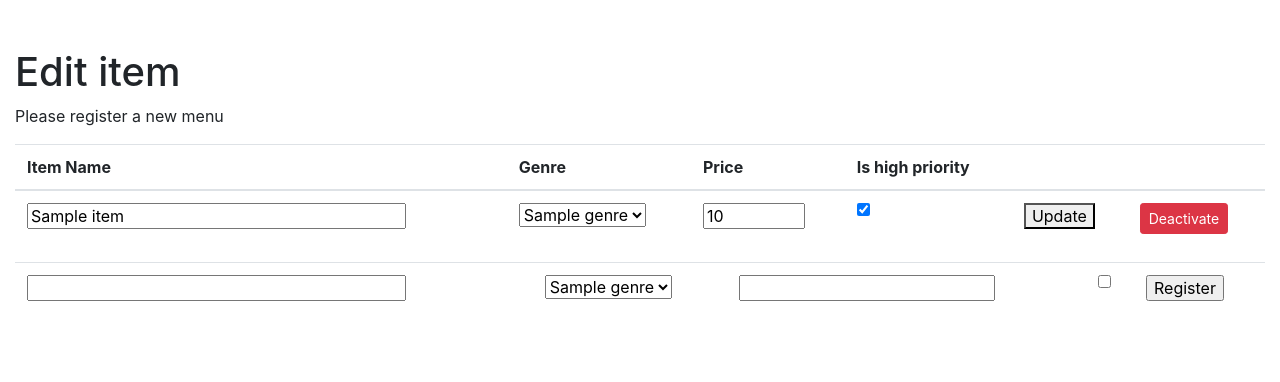
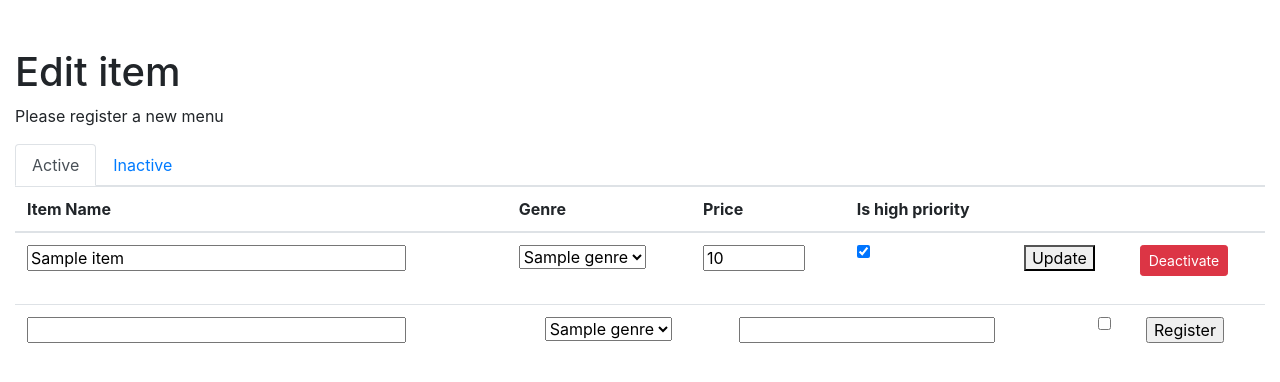
Before and after one commit to arinko-ya/order-counter, a Flask app: page /item/edit_item in a window 1280 px wide. Shown: the part 56-438 px from the top of the page. Run offline with Flask 2, Linux system fonts and the light colour scheme; a user stored in the database is signed in; tables that the repository leaves empty hold one stand-in row (values such as "Sample post"); some libraries are stand-ins or nearby versions.

Commit message:
商品一覧で、有効と無効をタブ分けする #16

```diff
--- a/app/item/views.py
+++ b/app/item/views.py
@@ -12,7 +12,8 @@
 @login_required
 def edit_item():
     genre_list = Genre.get_genre_list()
-    item_list = Item.query.all()
+    active_item_list = Item.query.filter_by(is_active=True).all()
+    inactive_item_list = Item.query.filter_by(is_active=False).all()
     form = EditItemForm()
     form.genre.choices = genre_list
     if form.validate_on_submit():
@@ -27,7 +28,8 @@
     return render_template('item/edit_item.html',
                            title='Edit item',
                            form=form,
-                           item_list=item_list,
+                           active_item_list=active_item_list,
+                           inactive_item_list=inactive_item_list,
                            genre_list=genre_list)
 
 
--- a/app/templates/item/edit_item.html
+++ b/app/templates/item/edit_item.html
@@ -3,42 +3,22 @@
   <h1>{{ title }}</h1>
   <p>Please register a new menu</p>
   <form id="ItemEditForm" action="" method="post">
-    <table class="table">
-      <thead>
-        <tr>
-          <th scope="col">Item Name</th>
-          <th scope="col">Genre</th>
-          <th scope="col">Price</th>
-          <th scope="col">Is high priority</th>
-          <th scope="col"></th>
-          <th scope="col"></th>
-        </tr>
-      </thead>
-      <tbody>
-      {%- if item_list -%}
-      {%- for item in item_list -%}
-        <tr>
-          <td><input size="32" name="name_{{ item.id }}" value="{{ item.name }}"></td>
-          <td>
-            <select name="genre_id_{{ item.id }}">
-              {%- for genre in genre_list -%}
-              <option value="{{ genre[0] }}" {% if item.genre.name == genre[1] %}selected{%- endif -%}>{{ genre[1] }}</option>
-              {%- endfor -%}
-            </select>
-          </td>
-          <td><input size="5" name="price_{{ item.id }}" value="{{ item.price }}"></td>
-          <td><input value="True" name="is_high_priority_{{ item.id }}" type="checkbox" {% if item.is_high_priority %}checked{% endif %}></td>
-          <td><button type="submit" form="ItemEditForm" formaction="{{ url_for('item.update_item', item_id=item.id) }}">Update</button></td>
-          {% if item.is_active %}
-            <td><button type="submit" class="btn btn-danger btn-sm" formaction="{{ url_for('item.update_active', item_id=item.id) }}">Deactivate</button></td>
-          {% else %}
-            <td><button type="submit" class="btn btn-success btn-sm" formaction="{{ url_for('item.update_active', item_id=item.id) }}">Activate</button></td>
-          {% endif %}
-        </tr>
-      {%- endfor -%}
-      {%- endif -%}
-      </tbody>
-    </table>
+    <ul class="nav nav-tabs">
+      <li class="nav-item">
+        <a class="nav-link active" data-toggle="tab" href="#active" aria-controls="active" aria-selected="true">Active</a>
+      </li>
+      <li class="nav-item">
+        <a class="nav-link" data-toggle="tab" href="#inactive" aria-controls="inactive" aria-selected="false">Inactive</a>
+      </li>
+    </ul>
+    <div class="tab-content">
+      <div class="tab-pane fade show active" id="active" aria-labelledby="active-tab">
+        {{ table(active_item_list) }}
+      </div>
+      <div class="tab-pane fade" id="inactive" aria-labelledby="inactive-tab">
+        {{ table(inactive_item_list) }}
+      </div>
+    </div>
   </form>
   <form action="" method="post" novalidate>
     {{ form.hidden_tag() }}
@@ -70,3 +50,42 @@
     </table>
   </form>
 {%- endblock -%}
+
+{% macro table(item_list) %}
+<table class="table">
+  <thead>
+    <tr>
+      <th scope="col">Item Name</th>
+      <th scope="col">Genre</th>
+      <th scope="col">Price</th>
+      <th scope="col">Is high priority</th>
+      <th scope="col"></th>
+      <th scope="col"></th>
+    </tr>
+  </thead>
+  <tbody>
+  {%- if item_list -%}
+  {%- for item in item_list -%}
+    <tr>
+      <td><input size="32" name="name_{{ item.id }}" value="{{ item.name }}"></td>
+      <td>
+        <select name="genre_id_{{ item.id }}">
+          {%- for genre in genre_list -%}
+          <option value="{{ genre[0] }}" {% if item.genre.name == genre[1] %}selected{%- endif -%}>{{ genre[1] }}</option>
+          {%- endfor -%}
+        </select>
+      </td>
+      <td><input size="5" name="price_{{ item.id }}" value="{{ item.price }}"></td>
+      <td><input value="True" name="is_high_priority_{{ item.id }}" type="checkbox" {% if item.is_high_priority %}checked{% endif %}></td>
+      <td><button type="submit" form="ItemEditForm" formaction="{{ url_for('item.update_item', item_id=item.id) }}">Update</button></td>
+      {% if item.is_active %}
+        <td><button type="submit" class="btn btn-danger btn-sm" formaction="{{ url_for('item.update_active', item_id=item.id) }}">Deactivate</button></td>
+      {% else %}
+        <td><button type="submit" class="btn btn-success btn-sm" formaction="{{ url_for('item.update_active', item_id=item.id) }}">Activate</button></td>
+      {% endif %}
+    </tr>
+  {%- endfor -%}
+  {%- endif -%}
+  </tbody>
+</table>
+{% endmacro %}
```
